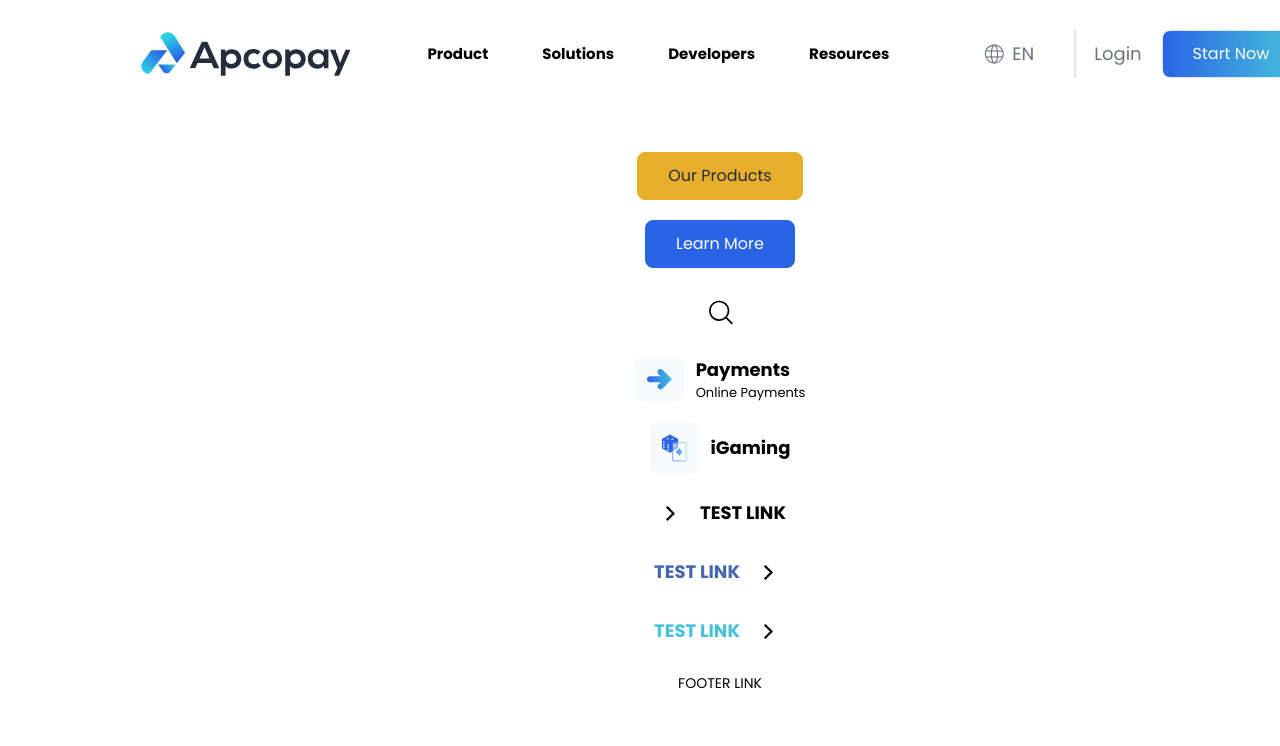
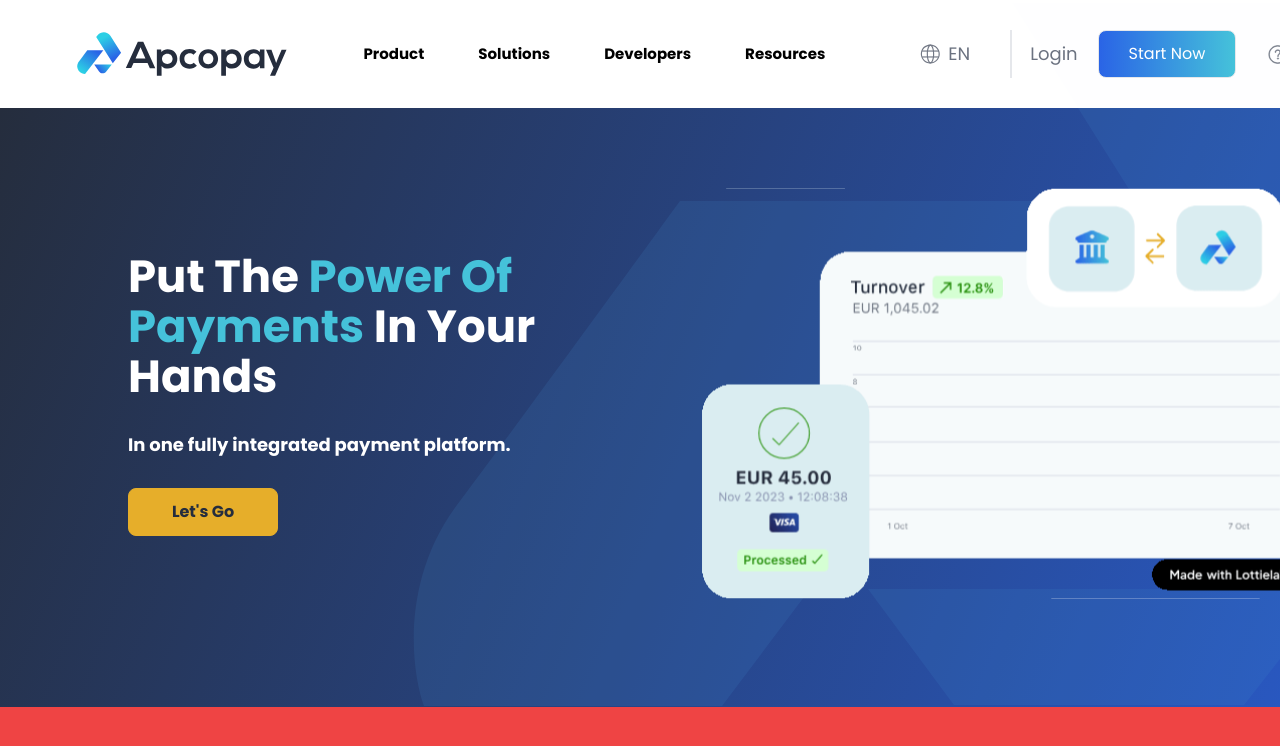
Before and after one commit to jess-JB/apcopay-review, a Next.js app: page / in a window 1280 px wide. Shown: the top 746 px of the page. Built offline with nearby package versions, Linux system fonts and the light colour scheme.

Commit message:
hero section added - unresponsive

```diff
--- a/app/header/page.tsx
+++ b/app/header/page.tsx
@@ -3,7 +3,7 @@
 
 const Header = () => {
   return (
-    <div className=''>
+    <div className='sticky top-0 z-50 '>
       <NavMenu />
     </div>
   );
--- a/app/page.tsx
+++ b/app/page.tsx
@@ -4,11 +4,15 @@
 import Typography from "@/components/Typography";
 
 import React from "react";
+import Header from "./header/page";
 
 const Page = () => {
   return (
-    <div className='flex flex-col gap-5 justify-center items-center p-11 '>
-      <Button variant={"primary"}>Our Products</Button>
+    <div
+      className=''
+      // className='flex flex-col gap-5 justify-center items-center p-11 '
+    >
+      {/* <Button variant={"primary"}>Our Products</Button>
       <Button variant={"secondary"}>Learn More</Button>
       <CustomLink
         href={"/"}
@@ -91,8 +95,9 @@
       </CustomLink>
       <CustomLink href={"/"} variant={"noIcon"}>
         FOOTER LINK
-      </CustomLink>
-      {/* <Hero /> */}
+      </CustomLink> */}
+      <Hero />
+      <div className='h-[450px] w-full bg-red-500'></div>
     </div>
   );
 };
--- a/components/CustomLink/CustomLink.tsx
+++ b/components/CustomLink/CustomLink.tsx
@@ -10,14 +10,14 @@
   href: string;
   className?: string;
   variant: "noIcon" | "onlyIcon" | "withIcon";
-  children: React.ReactNode;
+  children?: React.ReactNode;
   iconProps?: {
     iconUrl: string | undefined;
     width?: number;
     height?: number;
     alt: string;
     noBG?: boolean;
-    position: "top" | "left" | "right";
+    position?: "top" | "left" | "right";
   };
   description?: boolean;
   textDescription?: React.ReactNode;
@@ -55,7 +55,7 @@
   const textClassname = `${className} transition-all delay-100 group-hover:text-primary`;
 
   return (
-    <SmartLink href={href} {...props} className={`group`}>
+    <SmartLink href={href} {...props} className={`group inline-flex`}>
       {/* NO ICON */}
       {variant === "noIcon" && (
         <Typography.Footnote className={textClassname}>
--- a/components/Navigation/NavMenu.tsx
+++ b/components/Navigation/NavMenu.tsx
@@ -10,7 +10,7 @@
 
 const NavMenu = () => {
   return (
-    <div className='flex gap-[3.75rem] bg-white items-center justify-center py-[1.875rem] px-[6.25rem]'>
+    <div className=' flex gap-[3.75rem] bg-white/95 items-center justify-center py-[1.875rem] '>
       <ImageWithFallback
         src={"/assets/nav-logo.svg"}
         width={212.78}
@@ -27,18 +27,26 @@
         <div className='flex gap-5 justify-center items-center'>
           <Typography.Body className='text-gray-500'>Login</Typography.Body>
           <Button variant={"gradient"}>Start Now</Button>
-          {/* <CustomLink
-            href={"/"}
-            icon={true}
-            iconUrl={"/assets/icon/nav-support-icon.svg"}
-            iconProps={{ height: 20, alt: "Support Icon", width: 20 }}
+          <CustomLink
+            variant={"onlyIcon"}
+            href='/'
+            iconProps={{
+              iconUrl: "/assets/icon/nav-support-icon.svg",
+              alt: "Search Icon",
+              width: 20,
+              height: 20,
+            }}
           />
           <CustomLink
-            href={"/"}
-            icon={true}
-            iconUrl={"/assets/icon/nav-search-icon.svg"}
-            iconProps={{ height: 20, alt: "Support Icon", width: 20 }}
-          /> */}
+            variant={"onlyIcon"}
+            href='/'
+            iconProps={{
+              iconUrl: "/assets/icon/nav-search-icon.svg",
+              alt: "Search Icon",
+              width: 20,
+              height: 20,
+            }}
+          />
         </div>
       </div>
     </div>
--- a/components/Sections/Hero/HeroSection.tsx
+++ b/components/Sections/Hero/HeroSection.tsx
@@ -1 +1,46 @@
-//
+import Button from "@/components/Button";
+import Typography from "@/components/Typography";
+import HeroTypography from "@/components/Typography/Hero";
+import Image from "next/image";
+import React from "react";
+
+const Hero = () => {
+  return (
+    <div className='relative w-full h-[599px] text-white'>
+      <Image
+        src={"/assets/hero-background.svg"}
+        alt='Hero Background'
+        width={1440}
+        height={2000}
+        className='absolute z-[-1] top-[-105px] left-0'
+      />
+      <div className='flex gap-20 px-32 pt-20 justify-center items-center'>
+        <div className='flex flex-col gap-8'>
+          <HeroTypography level={2}>
+            Put The
+            <span className='text-primary-variant-2'>
+              {" "}
+              Power Of Payments
+            </span>{" "}
+            In Your Hands
+          </HeroTypography>
+          <Typography.Body level={1} strong>
+            In one fully integrated payment platform.
+          </Typography.Body>
+          <Button variant={"primary"} className='max-w-[150px] font-bold'>
+            Let's Go
+          </Button>
+        </div>
+        <Image
+          src={"/assets/main-banner.svg"}
+          alt='Hero Background'
+          width={606}
+          height={408}
+          className='h-full w-full'
+        />
+      </div>
+    </div>
+  );
+};
+
+export default Hero;
```
Also changed, not shown: public/assets/icon/nav-search-icon.svg.
